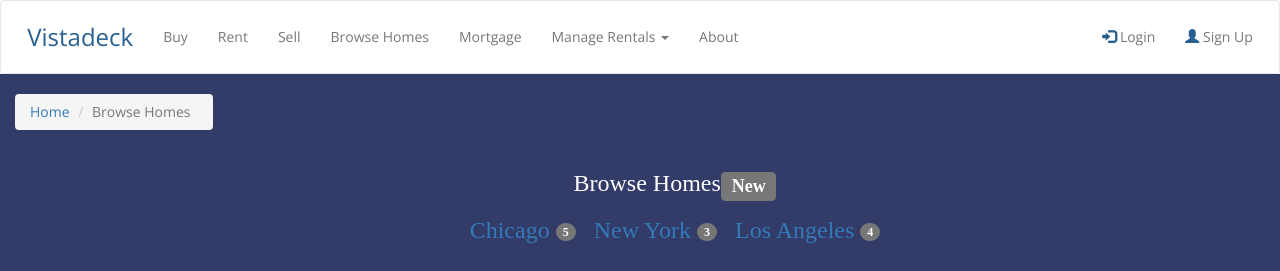
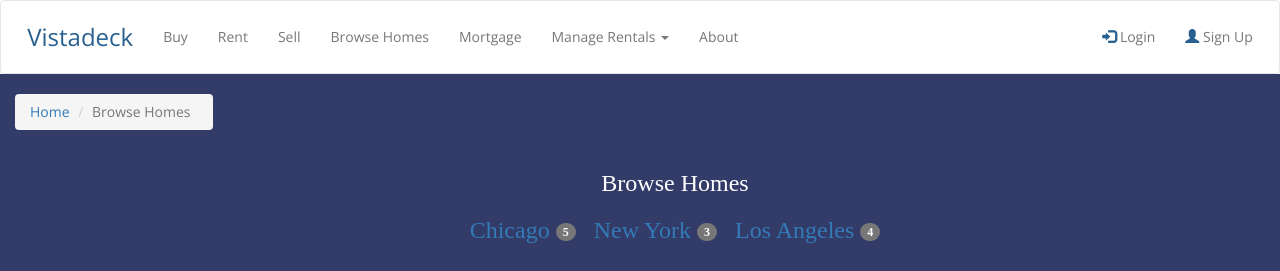
Before and after one commit to bikashnath2001/Assignments2020, a plain HTML site: page browse.html in a window 1280 px wide. Shown: the top 271 px of the page. Drawn offline with nearby package versions, Linux system fonts and the light colour scheme; a web font is replaced by a local one.

Commit message:
Update browse.html

```diff
--- a/browse.html
+++ b/browse.html
@@ -55,7 +55,7 @@
     </section>
     <section class="container" id="section3">
         <div id="head">
-            <h3>Browse Homes<span class="label label-default">New</span></h3>
+            <h3>Browse Homes</h3>
             <h3><a href="./browse.html">Chicago <span class="badge">5</span></a> &nbsp;
             <a href="./browse-1.html">New York <span class="badge">3</span></a> &nbsp;
             <a href="./browse-2.html">Los Angeles <span class="badge">4</span></a></h3>
```
